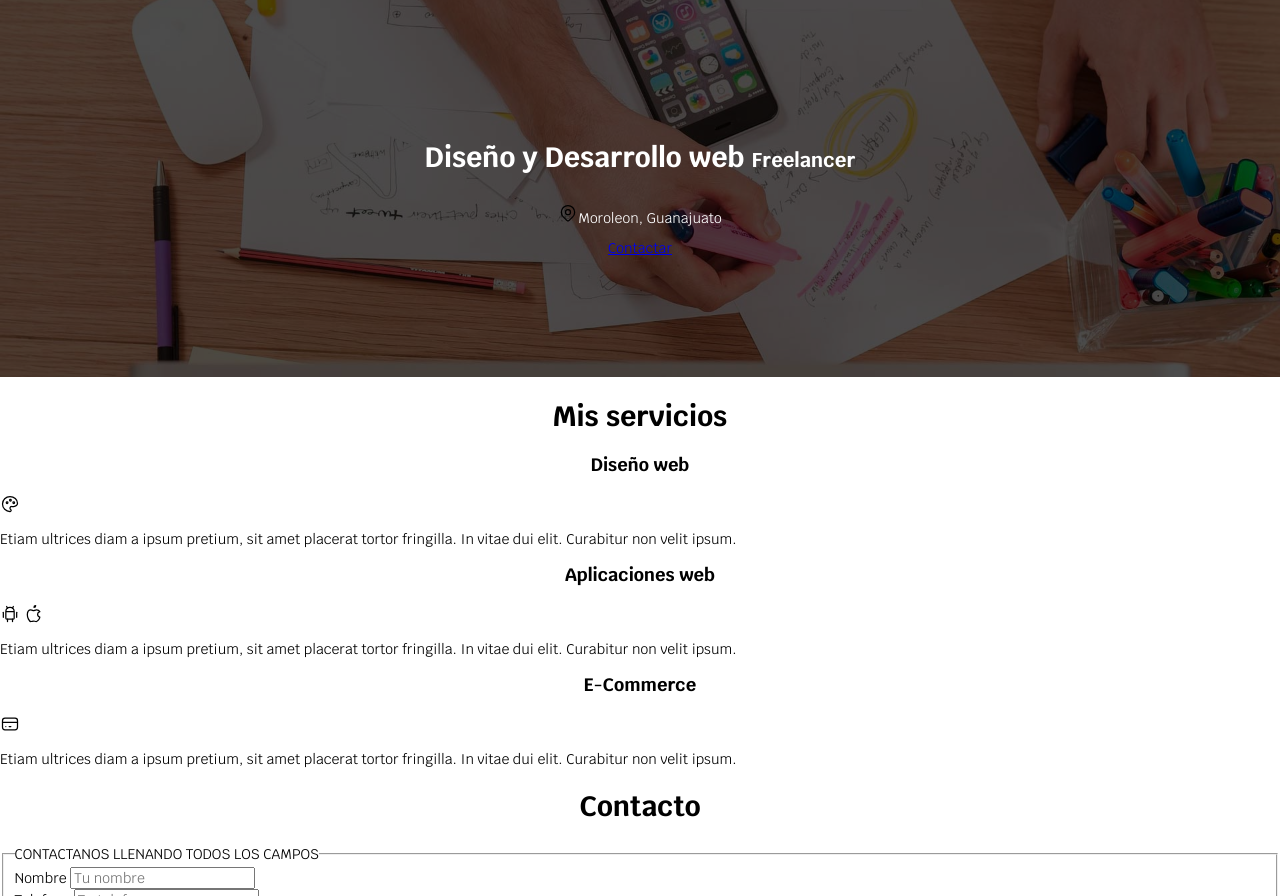
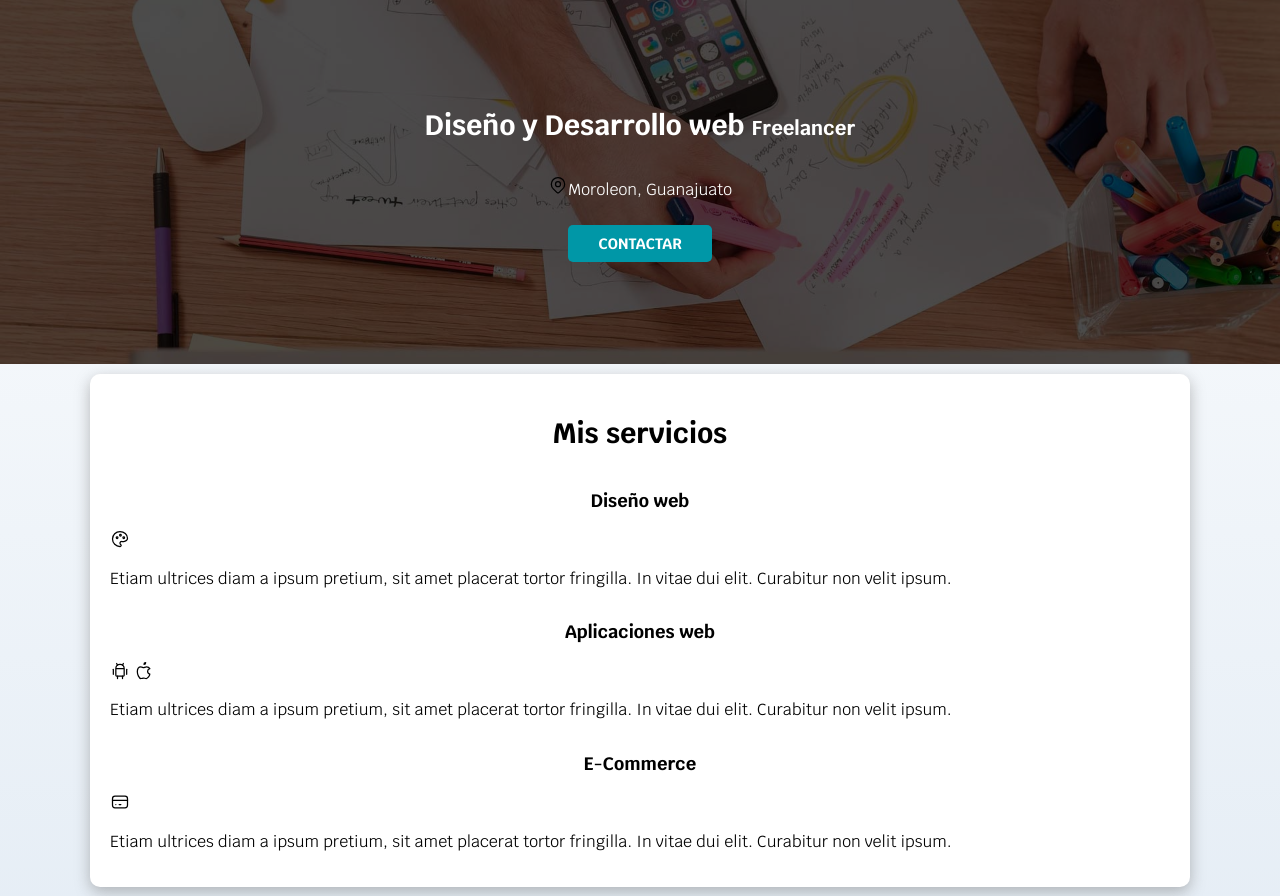
Before and after one commit to regaladoandres10/Portafolio-de-trabajo, a plain HTML site: page freelancer_inicio/index.html in a window 1280 px wide. Shown: the part 134-1030 px from the top of the page. Drawn offline with Linux system fonts and the light colour scheme.

Commit message:
Aplicando estilo al boton, al contenido principal de la pagina

```diff
--- a/freelancer_inicio/css/styles.css
+++ b/freelancer_inicio/css/styles.css
@@ -10,6 +10,9 @@
 
     De esta manera se utiliza la variable
     color: var(--primary)
+
+    color de fondo: siempre ira en la etiqueta body
+
 */
 
 /* Pseudoselectores o variables de CSS o variables en general */
@@ -20,9 +23,12 @@
     --primary: #FFC107;
     --secondary: #0097A7;
     --gray: #757575;
+    --grayClear: #DFE9F3;
 }
 /* Creando el design system */
-/* Reiniciar la pagina web */
+/* Reiniciar la pagina web y aplicando el modelo de caja */
+
+/* Globales */
 html {
     font-size: 62.5%;
     box-sizing: border-box;
@@ -32,10 +38,52 @@ html {
     box-sizing: inherit;
 }
 body{
-    font-size: 14px; /* 1rem = 10px */
+    font-size: 16px; /* 1rem = 10px */
     font-family: 'Krub', sans-serif;
+    /* Aplicar degradado a la pagina web */
+    background-image: linear-gradient(to top, var(--grayClear) 0%, var(--blanco));
+}
+
+.title span {
+    font-size: 2rem;
+}
+.container{
+    max-width: 110rem; /*1200px*/
+    margin: 0 auto;
 
 }
+
+.button{
+    background-color: var(--secondary);
+    color: var(--blanco);
+    padding: 1rem 3rem;
+    margin-top: 1rem;
+    text-decoration: none;
+    font-size: 1.5rem;
+    font-weight: bold;
+    border-radius: .5rem;
+    /* Ponemos las letras en mayuscula */
+    text-transform: uppercase;
+}
+
+@media (min-width: 768px){
+    .button{
+        width: auto;
+    }
+}
+
+.shadow{
+    -webkit-box-shadow: 0px 5px 15px 0px rgba(112,112,112,0.48); /* -webkit : Es utilizado por chrome */
+    -moz-box-shadow: 0px 5px 15px 0px rgba(112,112,112,0.48); /* moz: Es utilizado por fire-fox */
+    box-shadow: 0px 5px 15px 0px rgba(112,112,112,0.48);
+
+    background-color: var(--blanco); /* Agregando el color blano de fondo */
+    padding: 2rem;
+    border-radius: 1rem;
+    margin-top: 1rem;
+}
+
+/* Tipografia */
 /* Maquetando el diseño */
 h1{
     font-size: 3.8rem;
@@ -50,17 +98,9 @@ h3{
 h1,h2,h3{
     text-align: center;
 }
-.title span {
-    font-size: 2rem;
-}
-.container{
-    max-width: 120rem; /*1200px*/
 
-    margin-top: 0;
-    margin-right: auto;
-    margin-bottom: 0;
-    margin-left: auto;
-}
+/* Navegacion */
+
 .nav-bg{
     background-color: var(--secondary);
 }
@@ -117,9 +157,13 @@ h1,h2,h3{
     color: var(--blanco);
 }
 
-.ubication{
+.container-hero .ubication{
     display: flex;
     align-items: baseline;
+}
+
+.services{
+    display: grid;
 }
 
 /*
--- a/freelancer_inicio/index.html
+++ b/freelancer_inicio/index.html
@@ -4,12 +4,13 @@
     <meta charset="UTF-8"> <!-- Nos permite utilizar los caracteres especiales -->
     <meta name="viewport" content="width=device-width, initial-scale=1.0">
     <title> Diseñador Freelancer </title>
+    <link rel="preload" href="css/styles.css" as="style">
+     <link rel="stylesheet" href="css/styles.css">
     <link rel="preload" href="css/normalize.css" as="style">
     <link rel="stylesheet" href="css/normalize.css">
     <link href="https://fonts.googleapis.com/css2?family=Krub:wght@400;700&display=swap" rel="stylesheet">
     <!-- Utilizar una hoja de estilos externa y de forma que cargue rapido -->
-     <link rel="preload" href="css/styles.css" as="style">
-     <link rel="stylesheet" href="css/styles.css">
+
 
 </head>
 <body>
@@ -39,13 +40,14 @@
             </div>
 
 
-            <a href="#"> Contactar </a>
+            <a href="#" class="button"> Contactar </a>
         </div>
     </section>
 
-    <main>
+    <main class="container shadow" >
         <h2> Mis servicios </h2>
 
+        <div class="services">
             <section>
                 <h3> Diseño web </h3>
                 <p>
@@ -98,6 +100,7 @@
                     Etiam ultrices diam a ipsum pretium, sit amet placerat tortor fringilla. In vitae dui elit. Curabitur non velit ipsum.
                 </p>
             </section>
+        </div>
 
     </main>
 
```
Lines whose indentation alone changed are shown as unchanged.
